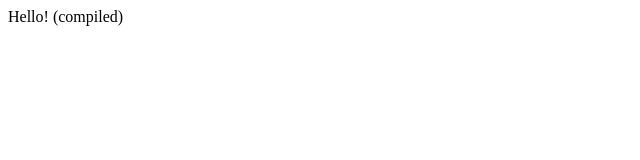
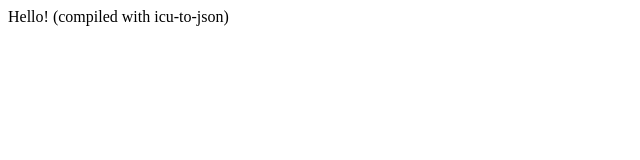
Before and after one commit to amannn/nextjs-compiled-messages, a Next.js app: page /app/implicit in a window 1280 px wide. Shown: the top 160 px of the page, without its empty margins (0-640 px from the left). Built offline with nearby package versions, Linux system fonts and the light colour scheme.

Commit message:
Rename flag

```diff
--- a/src/next-intl.tsx
+++ b/src/next-intl.tsx
@@ -22,7 +22,7 @@ export function compileMessages(
 ): Partial<Messages> {
   // Would call `compile` from `icu-to-json/compiler`
   const compiled: Partial<Messages> = compilePart(messages);
-  (compiled as any)._compiled = true;
+  (compiled as any)._icuToJson = true;
   return compiled;
 }
 
@@ -31,7 +31,9 @@ function compilePart(messages: Partial<Messages>) {
   for (const key of Object.keys(messages)) {
     const value = (messages as any)[key];
     (compiled as any)[key] =
-      typeof value === 'string' ? value + ' (compiled)' : compilePart(value);
+      typeof value === 'string'
+        ? value + ' (compiled with icu-to-json)'
+        : compilePart(value);
   }
   return compiled;
 }
@@ -77,7 +79,7 @@ export async function NextIntlAutoClientProvider({
 
 export function useTranslations(namespace: string) {
   const messages = (globalThis as any).messages;
-  const isCompiled = (messages as any)._compiled;
+  const isCompiled = (messages as any)._icuToJson;
 
   if (isCompiled) {
     // Load runtime from icu-to-json
```
